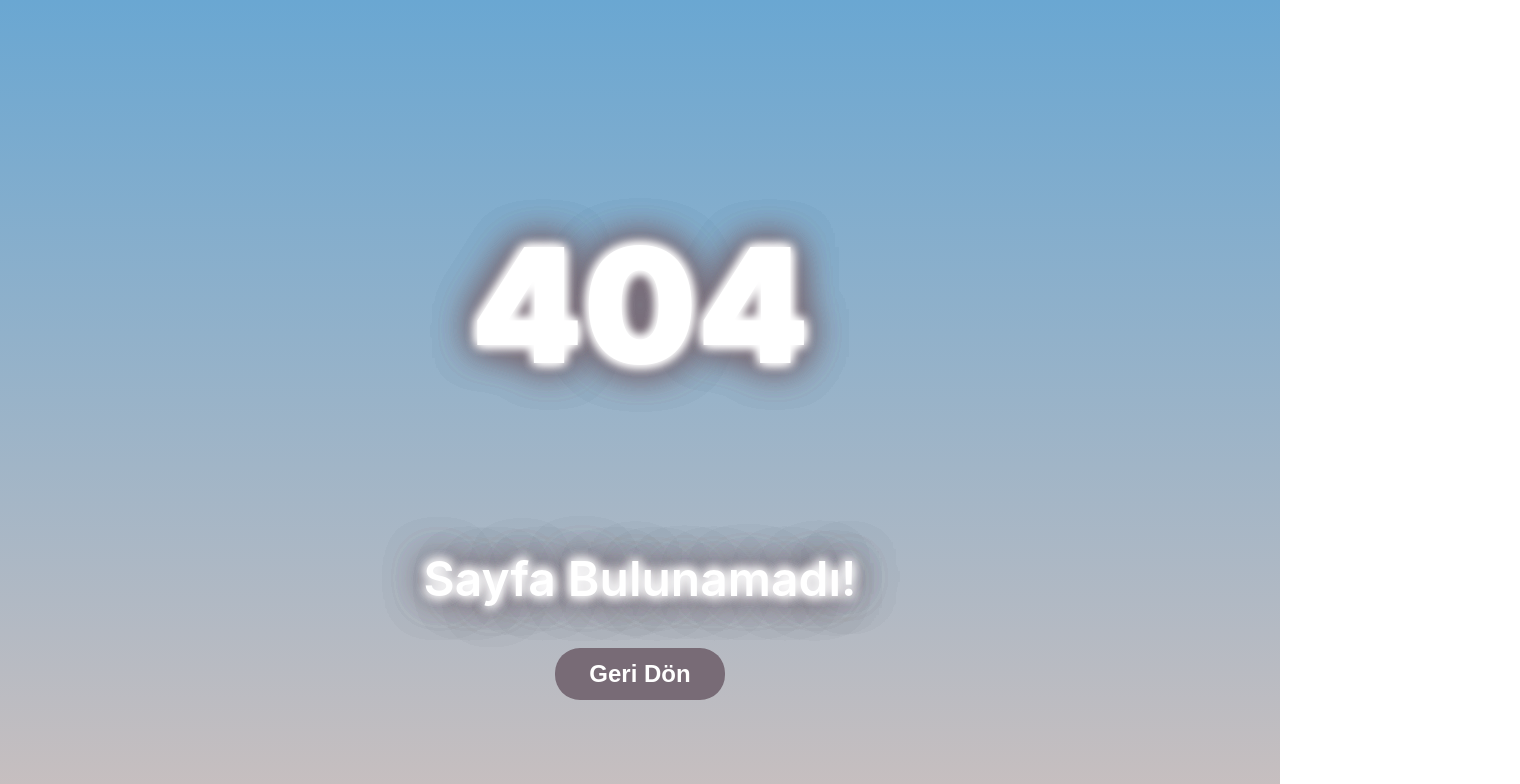
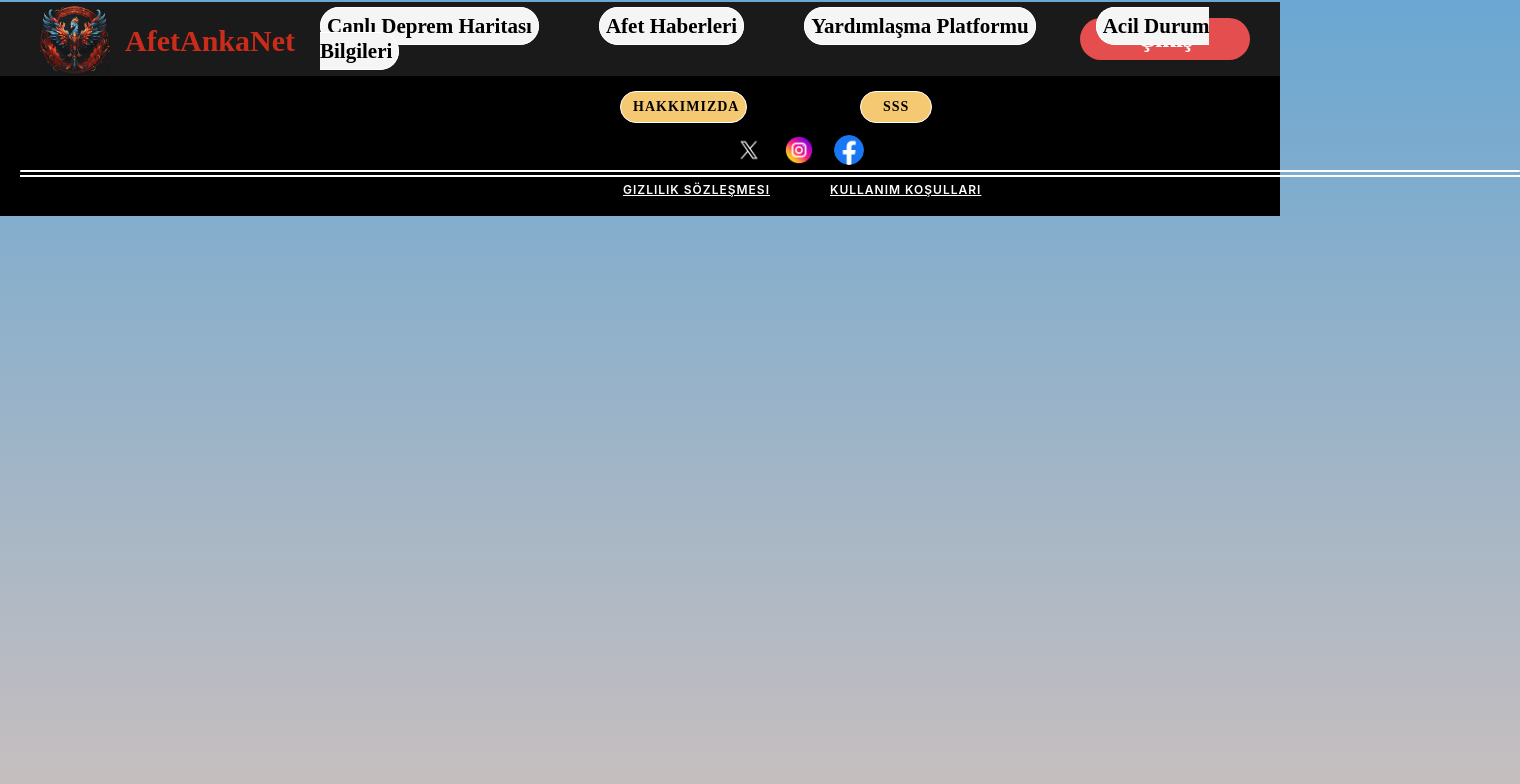
Before and after one commit to tolgacatak/login-signup, a React (Create React App) app: page /deprem-haritasi in a window 1280 px wide. Before the commit this address had no page. Shown: the top 784 px of the page, 1520 px wide, since content can reach past the window. Built offline with nearby package versions, Linux system fonts and the light colour scheme.

Commit message:
deprem haritası sayfası oluşturuldu

```diff
--- a/src/App.js
+++ b/src/App.js
@@ -24,6 +24,7 @@ import YardimYap from './Components/YardimlasmaPlatformu/YardimYap';
 import Taleplerim from './Components/MainPage/Taleplerim/Taleplerim';
 import KVKK from 'C:\\Users\\User\\Desktop\\login-signup\\login-signup\\src\\Components\\Modals\\KVKKModal\\KVKKModal.jsx'
 import AfetHaberleriAnaysayfa from './Components/AfetHaberleri/AfetHaberleriAnaysayfa';
+import DepremHaritasi from './Components/DepremHaritası/DepremHaritasi';
 
 
 
@@ -57,6 +58,7 @@ function App() {
         <Route path="/taleplerim" element={<Taleplerim />} />
         <Route path="/kvkk" element={<KVKK />} />
         <Route path="/afet-haberleri" element={<AfetHaberleriAnaysayfa />} />
+        <Route path="/deprem-haritasi" element={<DepremHaritasi />} />
         <Route path="*" element={<ErrorPage />} />
 
       </Routes>
--- /dev/null
+++ b/src/Components/DepremHaritası/DepremHaritasi.jsx
@@ -0,0 +1,16 @@
+import './DepremHaritasi.css'
+import Footer from '../Footer/Footer'
+import Navbar from '../Navbar/NavbarAnasayfa'
+
+const DepremHaritasi = () => {
+  return (
+    <div>
+        <Navbar />
+
+        <Footer />
+
+    </div>
+  )
+}
+
+export default DepremHaritasi
--- a/src/Components/Navbar/NavbarAnasayfa.jsx
+++ b/src/Components/Navbar/NavbarAnasayfa.jsx
@@ -22,7 +22,7 @@ const NavbarAnasayfa = () => {
             </Link>
         </div>
         <div className="buttons-navbar">
-            <Link className="link2" to="/button1">Canlı Afet Haritası</Link>
+            <Link className="link2" to="/deprem-haritasi">Canlı Deprem Haritası</Link>
             <Link className="link3" to="/afet-haberleri">Afet Haberleri</Link>
             <Link className="link4" to="/yardimlasma-platformu">Yardımlaşma Platformu</Link>
             <Link className="link5" to="/acil-durum-bilgileri">Acil Durum Bilgileri</Link>
```
Also changed, not shown: src/Components/DepremHaritası/DepremHaritasi.css (added).
